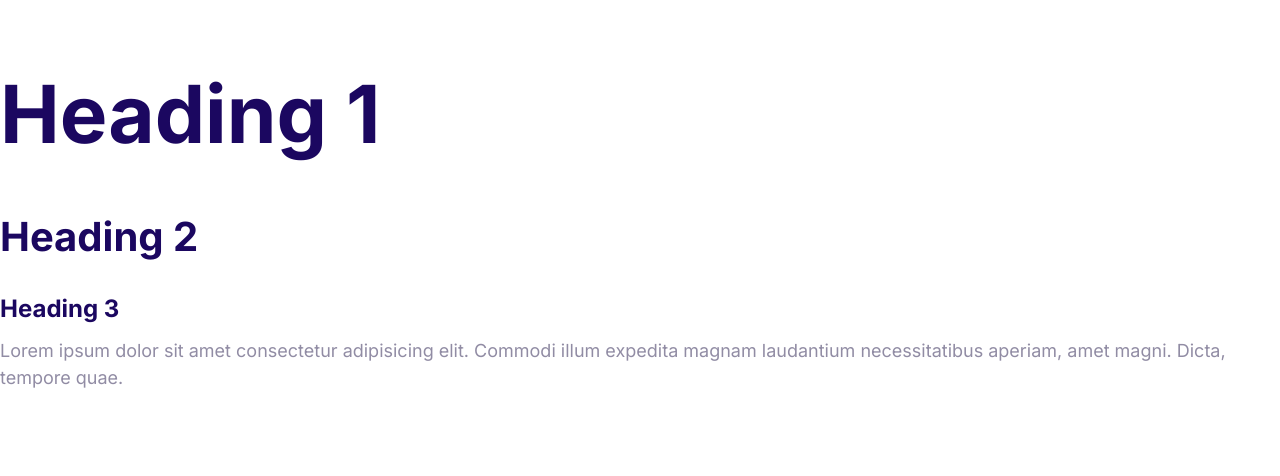
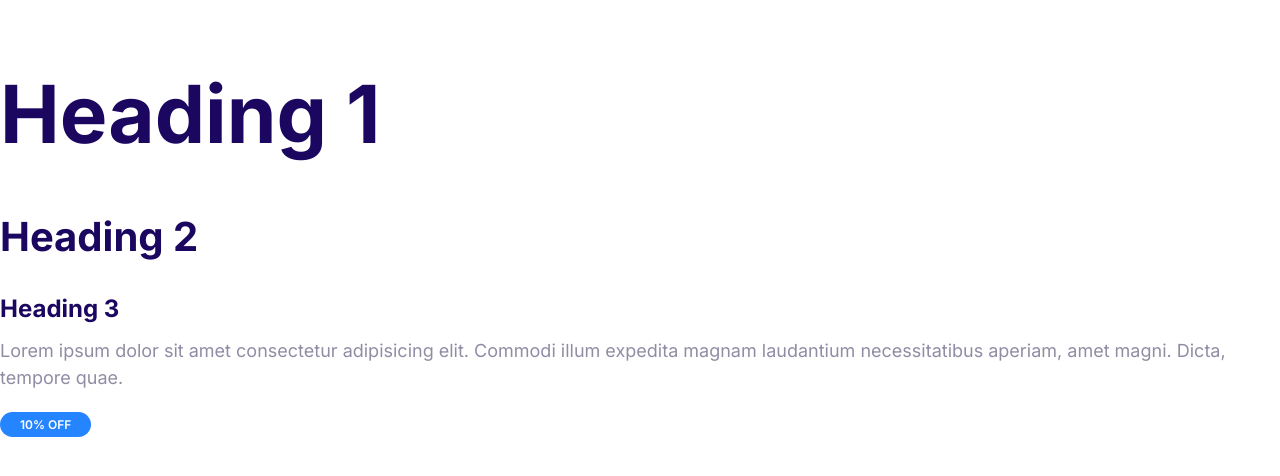
Before and after one commit to asjn3e/Moshified, a plain HTML site: page index.html in a window 1280 px wide. Drawn offline with Linux system fonts and the light colour scheme.

Commit message:
create badges component

```diff
--- a/index.html
+++ b/index.html
@@ -7,7 +7,7 @@
     <meta name="viewport" content="width=device-width, initial-scale=1.0">
     <link rel="preconnect" href="https://fonts.googleapis.com">
     <link rel="preconnect" href="https://fonts.gstatic.com" crossorigin>
-    <link href="https://fonts.googleapis.com/css2?family=Inter:wght@400;700&display=swap" rel="stylesheet">
+    <link href="https://fonts.googleapis.com/css2?family=Inter:wght@400;600;700&display=swap" rel="stylesheet">
     <link rel="stylesheet" href="style/normalize.css">
     <link rel="stylesheet" href="style/style.css">
     <title>Document</title>
@@ -19,7 +19,7 @@
     <h2>Heading 2</h2>
     <h3>Heading 3</h3>
     <p>Lorem ipsum dolor sit amet consectetur adipisicing elit. Commodi illum expedita magnam laudantium necessitatibus aperiam, amet magni. Dicta, tempore quae.</p>
-
+    <span class="badge badge--primary badge--small">10% OFF</span>
 </body>
 
 </html>
--- a/style/style.css
+++ b/style/style.css
@@ -4,7 +4,7 @@
 
 :root{
     --color-primary:#2584ff;
-    --color-secondry:#00d9ff;
+    --color-secondary:#00d9ff;
     --color-acente:#ff3400;
     --color-headings:#1b0760;
     --color-body:#918ca4;
@@ -84,3 +84,35 @@ a{
         font-size: 1.5rem;
     }
 }
+/* Badges */
+
+.badge{
+    border-radius: 16px;
+    font-size: 2rem;
+    font-weight: 600;
+    padding:0.5rem 2rem;
+    white-space: nowrap;
+}
+
+.badge--primary{
+    background-color:var(--color-primary);
+    color: #fff;
+}
+.badge--secondary{
+    background-color: var(--color-secondary);
+    color: #fff;
+}
+
+.badge--small{
+    font-size: 1.6rem;
+}
+
+@media screen and (min-width:1024px) {
+    .badge{
+        font-size: 1.5rem;
+        }
+    .badge--small{
+        font-size: 1.2rem;
+    }
+
+}
```
Also changed, not shown: components/badges.html (added, +2 -0 lines).
